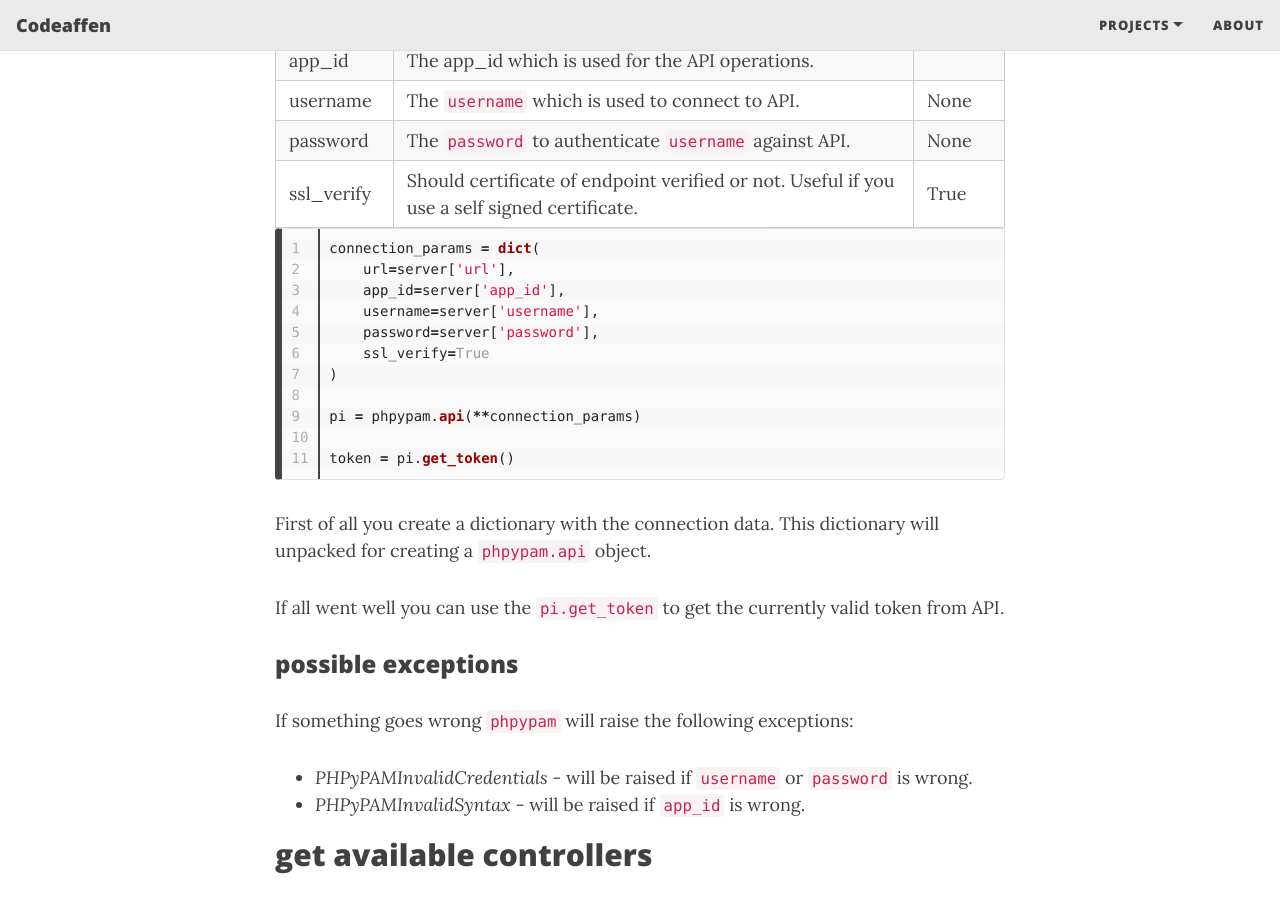
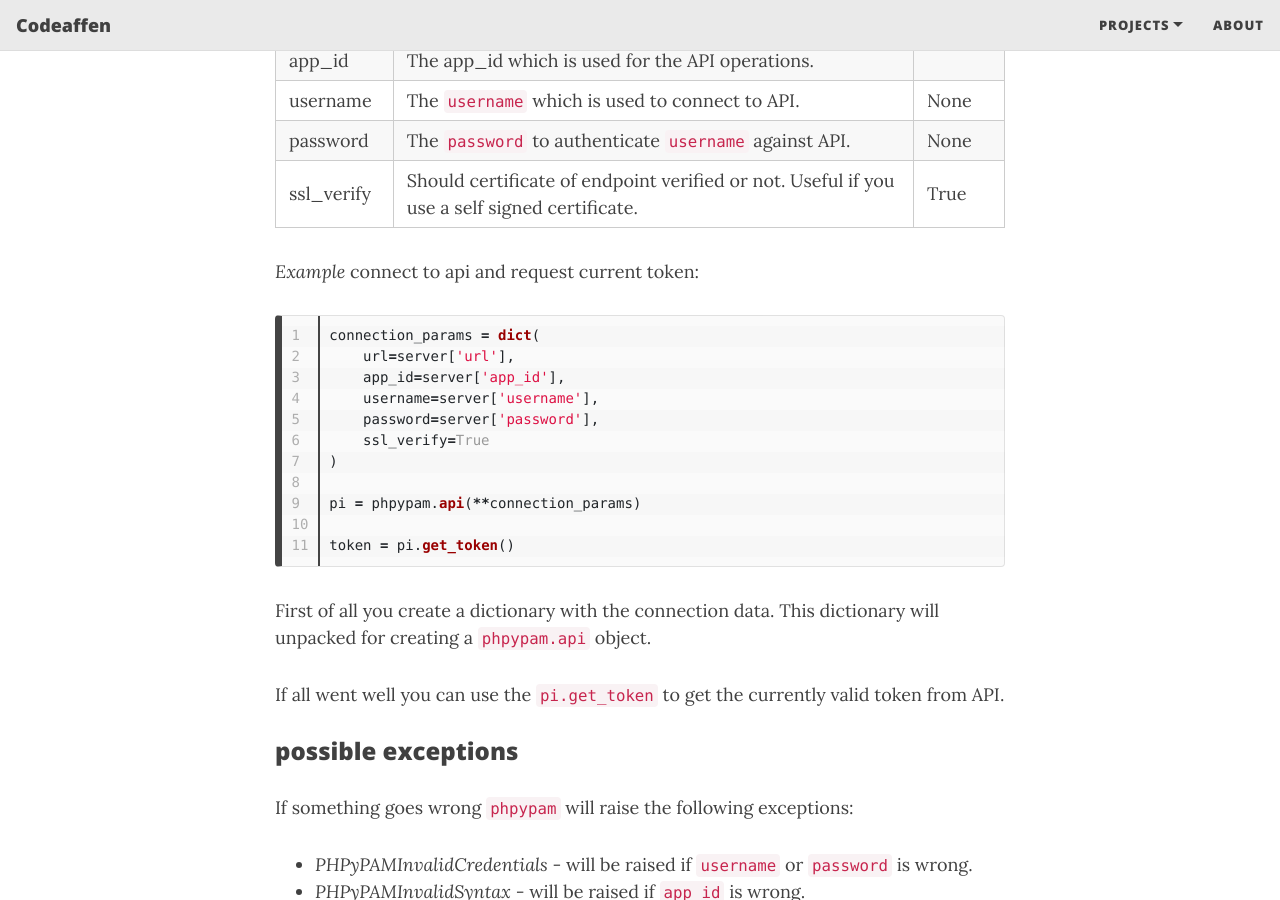
Before and after one commit to codeaffen/codeaffen.org, a Jekyll site: the page built from projects/phpypam.md, in a window 1280 px wide and 900 px high, scrolled down 1477 px. Built offline with Jekyll 4.4.1, drawn with Linux system fonts in a browser that asks for light colours; nearby versions of some CDN libraries.

Commit message:
add example heading

```diff
--- a/projects/phpypam.md
+++ b/projects/phpypam.md
@@ -57,6 +57,8 @@ To connect to phpIPAM API you need some parameter to authenticate against the ph
 | username | The `username` which is used to connect to API. | None |
 | password | The `password` to authenticate `username` against API. | None |
 | ssl_verify | Should certificate of endpoint verified or not. Useful if you use a self signed certificate. | True |
+
+*Example* connect to api and request current token:
 
 {% highlight python linenos %}
 connection_params = dict(
```
